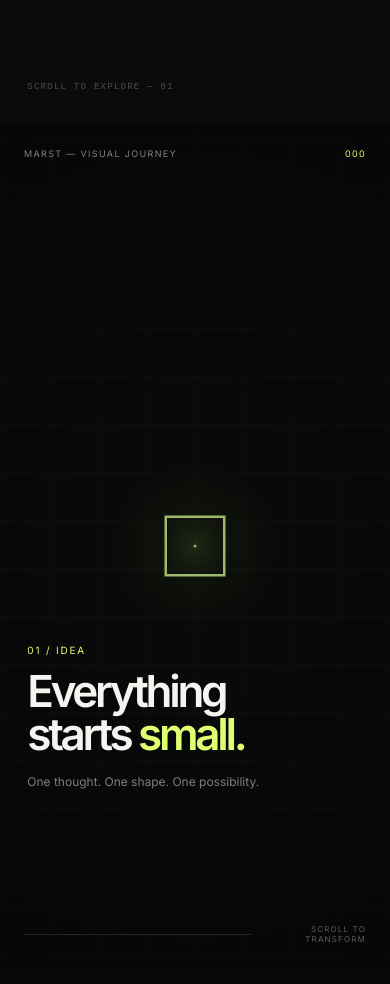
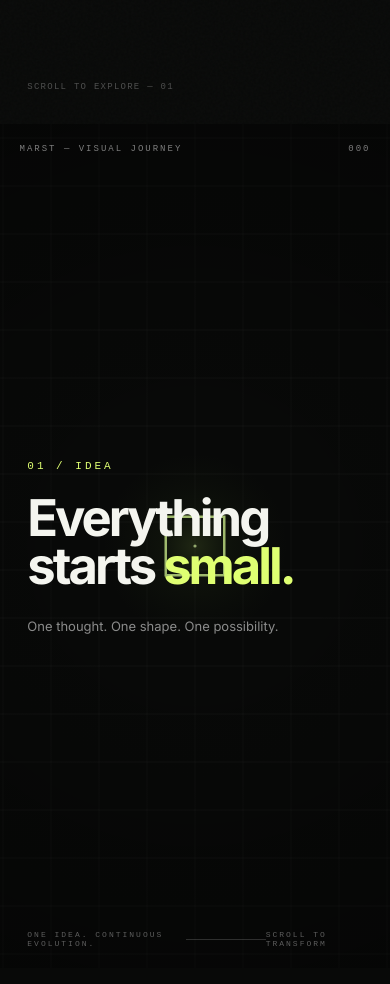
Before and after one commit to Marst-com/marst-website, a plain HTML site: page index.html in a window 390 px wide. Shown: the part 720-1704 px from the top of the page. Drawn offline with Linux system fonts and the light colour scheme; a web font is replaced by a local one.

Commit message:
Update scroll-scene.css

```diff
--- a/css/components/scroll-scene.css
+++ b/css/components/scroll-scene.css
@@ -1,260 +1,264 @@
 /* =========================================
-   MARST CONTINUOUS SCROLL ART
+   MARST SCROLL SCENE — HARD PIN SYSTEM
+   CSS Sticky 사용 안 함
 ========================================= */
 
-#story {
+.scroll-story {
     position: relative !important;
+    display: block !important;
+
     height: 900vh !important;
+    min-height: 900vh !important;
+
+    width: 100%;
     overflow: visible !important;
+
+    background: #080908;
+    isolation: isolate;
 }
 
-#story .story-sticky {
-  position: sticky !important;
-  position: -webkit-sticky !important;
+/* 섹션 안에 있을 때의 기본 상태 */
+.story-sticky {
+    position: absolute !important;
+
+    top: 0;
+    left: 0;
+
+    width: 100%;
+    height: 100vh;
+    height: 100svh;
+
+    min-height: 0;
+    max-height: none;
+
+    overflow: hidden;
+    background: #080908;
+
+    z-index: 10;
+}
+
+/* JS가 고정할 때 body로 이동시킴 */
+.story-sticky.story-pinned {
+    position: fixed !important;
+
     top: 0 !important;
+    left: 0 !important;
+    right: 0 !important;
 
-  width: 100% !important;
+    width: 100vw !important;
     height: 100vh !important;
     height: 100svh !important;
 
     min-height: 0 !important;
     max-height: none !important;
 
+    margin: 0 !important;
+
+    z-index: 99999 !important;
+
     overflow: hidden !important;
-  z-index: 10;
+
+    transform: none !important;
 }
 
+/* 섹션 종료 위치 */
+.story-sticky.story-ended {
+    position: absolute !important;
+
+    left: 0 !important;
+    top: auto !important;
+    bottom: 0 !important;
+
+    width: 100% !important;
+    height: 100vh !important;
+    height: 100svh !important;
+
+    z-index: 10 !important;
+}
+
+/* Canvas */
 #story-canvas {
     position: absolute !important;
+
     inset: 0 !important;
-}
 
-#home-page {
-  overflow: visible !important;
-}
+    display: block;
 
-.scroll-story {
-  position: relative;
-  display: block;
-  height: 900vh;
-  min-height: 900vh;
-  overflow: visible;
+    width: 100% !important;
+    height: 100% !important;
+
+    margin: 0;
+    padding: 0;
+
     background: #080908;
 }
 
-.story-sticky {
-  position: sticky;
-  top: 0;
-  width: 100%;
-  height: 100svh;
-  min-height: 600px;
-  overflow: hidden;
-  isolation: isolate;
-  background: #080908;
-}
-
-#story-canvas {
-  position: absolute;
-  inset: 0;
-  width: 100%;
-  height: 100%;
-  display: block;
-}
-
-/* Top UI */
-
+/* 상단 UI */
 .story-top {
     position: absolute;
-  top: 36px;
-  left: 6%;
-  right: 6%;
-  z-index: 4;
+
+    top: 30px;
+    left: 5vw;
+    right: 5vw;
+
     display: flex;
     justify-content: space-between;
     align-items: center;
 
-  font-family: var(--font-mono);
-  font-size: 10px;
-  letter-spacing: 0.15em;
-  color: rgba(255,255,255,0.5);
+    z-index: 5;
+
+    color: rgba(255,255,255,.48);
+
+    font-family: monospace;
+    font-size: 11px;
+    letter-spacing: 2px;
+
+    pointer-events: none;
 }
 
-#story-progress-number {
-  color: #dfff72;
-}
-
-/* Copy */
-
+/* 중앙 카피 */
 .story-copy {
     position: absolute;
-  left: 9%;
+
+    left: 9vw;
     top: 50%;
-  z-index: 3;
-  width: min(430px, 42vw);
+
+    width: min(550px, 80vw);
+
     transform: translateY(-50%);
+
+    z-index: 5;
+
     pointer-events: none;
 }
 
 .story-copy-inner {
     transition:
-    opacity 0.25s ease,
-    transform 0.25s ease;
-}
-
-.story-copy-inner.caption-changing {
-  opacity: 0;
-  transform: translateY(16px);
+        opacity .25s ease,
+        transform .25s ease;
 }
 
 .story-caption-index {
     display: inline-block;
-  margin-bottom: 24px;
+
+    margin-bottom: 22px;
 
     color: #dfff72;
-  font-family: var(--font-mono);
-  font-size: 10px;
-  letter-spacing: 0.18em;
+
+    font-family: monospace;
+    font-size: 11px;
+    letter-spacing: 3px;
 }
 
 .story-copy h2 {
     margin: 0;
-  font-size: clamp(42px, 5.7vw, 82px);
-  font-weight: 600;
-  line-height: 0.99;
-  letter-spacing: -0.075em;
-  color: #f4f5f1;
+
+    color: #f4f5ef;
+
+    font-size: clamp(45px, 8vw, 100px);
+    line-height: .95;
+    letter-spacing: -5px;
+    font-weight: 700;
 }
 
 .story-copy h2 em {
+    color: #dfff72;
     font-style: normal;
-  color: #dfff72;
 }
 
 .story-copy p {
-  max-width: 320px;
-  margin-top: 24px;
+    margin-top: 25px;
 
-  color: rgba(255,255,255,0.48);
-  font-size: 14px;
+    max-width: 360px;
+
+    color: rgba(255,255,255,.53);
+
+    font-size: 15px;
     line-height: 1.8;
 }
 
-/* Bottom */
-
+/* 하단 */
 .story-bottom {
     position: absolute;
-  left: 6%;
-  right: 6%;
-  bottom: 36px;
-  z-index: 4;
 
-  display: grid;
-  grid-template-columns: 1fr minmax(80px, 220px) 1fr;
+    left: 5vw;
+    right: 5vw;
+    bottom: 30px;
+
+    display: flex;
     align-items: center;
-  gap: 24px;
+    justify-content: space-between;
 
-  color: rgba(255,255,255,0.35);
-  font-family: var(--font-mono);
-  font-size: 9px;
-  letter-spacing: 0.13em;
-}
+    z-index: 5;
 
-.story-bottom > span:last-child {
-  text-align: right;
+    color: rgba(255,255,255,.35);
+
+    font-family: monospace;
+    font-size: 10px;
+    letter-spacing: 2px;
+
+    pointer-events: none;
 }
 
 .story-progress-track {
+    position: relative;
+
+    width: 22vw;
+    max-width: 250px;
+    min-width: 80px;
+
     height: 1px;
-  background: rgba(255,255,255,0.13);
-  overflow: hidden;
+
+    background: rgba(255,255,255,.16);
 }
 
 #story-progress-bar {
-  width: 100%;
+    width: 0%;
     height: 100%;
+
     background: #dfff72;
-  transform: scaleX(0);
-  transform-origin: left center;
+
+    transition: width .08s linear;
+}
+
+/* JS 고정 동작 확인용 */
+.story-sticky.story-pinned {
     will-change: transform;
 }
 
-/* =========================================
-   RESPONSIVE
-========================================= */
-
 @media (max-width: 768px) {
     .scroll-story {
-    height: 700vh;
-  }
-
-  .story-sticky {
-    min-height: 520px;
+        height: 700vh !important;
+        min-height: 700vh !important;
     }
 
     .story-top {
-    top: 24px;
-    left: 24px;
-    right: 24px;
+        top: 20px;
         font-size: 9px;
     }
 
     .story-copy {
-    left: 7%;
-    top: 70%;
-    width: 86%;
-    transform: translateY(-50%);
+        left: 7vw;
+        width: 86vw;
     }
 
     .story-copy h2 {
-    font-size: clamp(44px, 11vw, 72px);
+        font-size: clamp(48px, 13vw, 80px);
+        letter-spacing: -3px;
     }
 
     .story-copy p {
-    font-size: 12px;
-    margin-top: 14px;
-  }
-
-  .story-caption-index {
-    margin-bottom: 14px;
+        font-size: 13px;
     }
 
     .story-bottom {
-    left: 24px;
-    right: 24px;
-    bottom: 24px;
-    grid-template-columns: 1fr 100px;
-    gap: 14px;
+        left: 7vw;
+        right: 7vw;
+        bottom: 20px;
+        font-size: 8px;
     }
 
-  .story-bottom > span:first-child {
-    display: none;
-  }
-
-  .story-bottom > span:last-child {
-    font-size: 8px;
+    .story-progress-track {
+        width: 18vw;
     }
 }
-
-@media (max-height: 650px) {
-  .story-copy {
-    top: 58%;
-  }
-
-  .story-copy h2 {
-    font-size: clamp(40px, 5vw, 64px);
-  }
-
-  .story-copy p {
-    margin-top: 12px;
-  }
-
-  .story-caption-index {
-    margin-bottom: 14px;
-  }
-}
-
-@media (prefers-reduced-motion: reduce) {
-  .story-copy-inner {
-    transition: none;
-  }
-}
```
Lines whose indentation alone changed are shown as unchanged.
